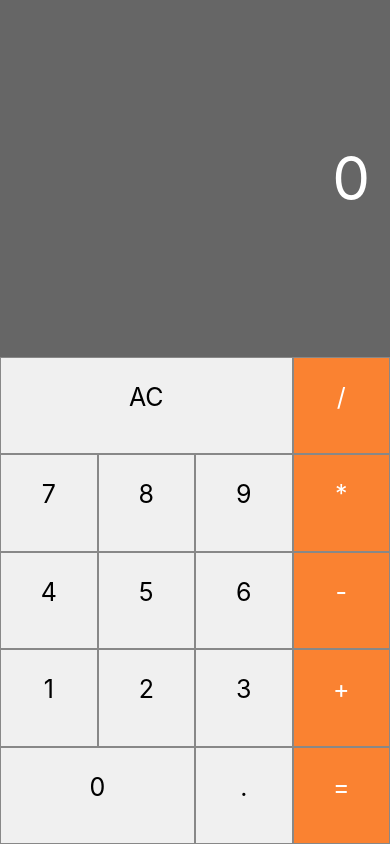
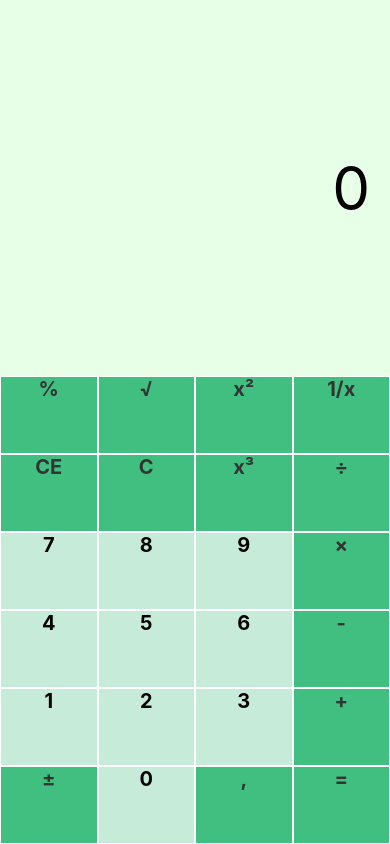
Before and after one commit to JrSousaJ/Calculae, a React Native app: screen / in a window 390 px wide. Built offline with nearby package versions, Linux system fonts and the light colour scheme.

Commit message:
Adicionadas mais operações e mudança no design

```diff
--- a/App.js
+++ b/App.js
@@ -31,12 +31,19 @@ export default class App extends Component {
   clearMemory = () =>{
     this.setState({ ...initialState})
   }
+  clearD = () =>{
+    this.setState({displayValue: '0'})
+  }
   setOperation = operation => {
     if(this.state.current === 0){
       this.setState({ operation, current: 1, clearDisplay: true })
     } else {
       const equals = operation === '='
       const values = [...this.state.values]
+      if(this.state.operation=='+')
+      {
+        values[0] = eval(`${values[0]} ${this.state.operation} ${values[1]}`)
+      }
       try{
         values[0] = eval(`${values[0]} ${this.state.operation} ${values[1]}`)
       } catch(e){
@@ -57,23 +64,31 @@ export default class App extends Component {
       <View style={styles.container}>
         <Display value={this.state.displayValue}/>
         <View style={styles.buttons}>
-         <Button label='AC' triple onClick={this.clearMemory} />
-          <Button label='/' operation onClick={this.setOperation} />
+          <Button label='%' operation onClick={() => this.setOperation('%')} />
+          <Button label='√' operation onClick={() => this.setOperation('sqrt')} />
+          <Button label='x²' operation onClick={() => this.setOperation('quad')} />
+          <Button label='1/x' operation onClick={() => this.setOperation('inver')} />
+          <Button label='CE' operation onClick={this.clearD} />
+          <Button label='C' operation onClick={this.clearMemory} />
+          <Button label='x³' operation onClick={() => this.setOperation('cube')} />
+          <Button label='÷' operation onClick={() => this.setOperation('/')}/>
           <Button label='7' onClick={this.addDigit} />
           <Button label='8' onClick={this.addDigit} />
           <Button label='9' onClick={this.addDigit} />
-          <Button label='*' operation  onClick={this.setOperation} />
+          <Button label='×' operation onClick={() => this.setOperation('*')} />
           <Button label='4' onClick={this.addDigit} />
           <Button label='5' onClick={this.addDigit} />
           <Button label='6' onClick={this.addDigit} />
-          <Button label='-' operation onClick={this.setOperation} />
+          <Button label='-' operation onClick={() => this.setOperation('-')} />
           <Button label='1' onClick={this.addDigit} />
           <Button label='2' onClick={this.addDigit} />
           <Button label='3' onClick={this.addDigit} />
           <Button label='+' operation onClick={this.setOperation} />
-          <Button label='0' double  onClick={this.addDigit} />
-          <Button label='.' onClick={this.addDigit} />
-          <Button label='=' operation operation onClick={() => this.setOperation('=')} />
+          <Button label='±' operation onClick={this.setOperation} />
+          <Button label='0' onClick={this.addDigit} />
+          <Button label=',' operation onClick={() => this.setOperation('.')} />
+          <Button label='=' operation onClick={() => this.setOperation('=')} />
+
         </View>
       </View>
     );
--- a/src/components/Button.js
+++ b/src/components/Button.js
@@ -8,19 +8,24 @@ import {
 
 const styles = StyleSheet.create({
     button: {
-        fontSize: 25,
-        height: Dimensions.get('window').width / 4,
+        textAlign: 'center',
+        marginTop: 0,
+        fontSize: 20,
+        fontWeight: 'bold',
+        textAlignVertical: 'center',
+        height: Dimensions.get('window').width / 5,
         width: Dimensions.get('window').width / 4,
-        padding: 24,
-        backgroundColor: '#f0f0f0',
-        textAlign: 'center',
-        borderWidth: 1,
-        borderColor: '#888',
+       //padding: 20,
+        justifyContent:'center',
+        backgroundColor: '#c6ecd9',
+        borderWidth: 0.5,
+        borderColor: '#ffffff',
+        justifyContent:'space-between',
 
     },
     operationButton: {
-        color: '#fff',
-        backgroundColor: '#fa8231',
+        color: '#333333',
+        backgroundColor: '#40bf80',
     },
     buttonDouble: {
         width : (Dimensions.get('window').width / 4) * 2,
@@ -32,12 +37,10 @@ const styles = StyleSheet.create({
 })
 export default props => {
     const stylesButton = [styles.button]
-    if(props.double) stylesButton.push(styles.buttonDouble)
-    if(props.triple) stylesButton.push(styles.buttonTriple)
     if(props.operation) stylesButton.push(styles.operationButton)
     return (
         <TouchableHighlight onPress={() => props.onClick(props.label)}>
-            <Text style={stylesButton}>{props.label}</Text>
+            <Text adjustsFontSizeToFit={true} style={stylesButton}>{props.label}</Text>
         </TouchableHighlight>
     )
 }
--- a/src/components/Display.js
+++ b/src/components/Display.js
@@ -10,12 +10,12 @@ const styles = StyleSheet.create({
         flex: 1,
         padding: 20,
         justifyContent : 'center',
-        backgroundColor: 'rgba(0,0,0,0.6)',
+        backgroundColor: '#e6ffe6',
         alignItems: 'flex-end',
     },
     displayValue: {
         fontSize: 60,
-        color :'#fff',
+        color :'#000000',
     }
 })
 
```
